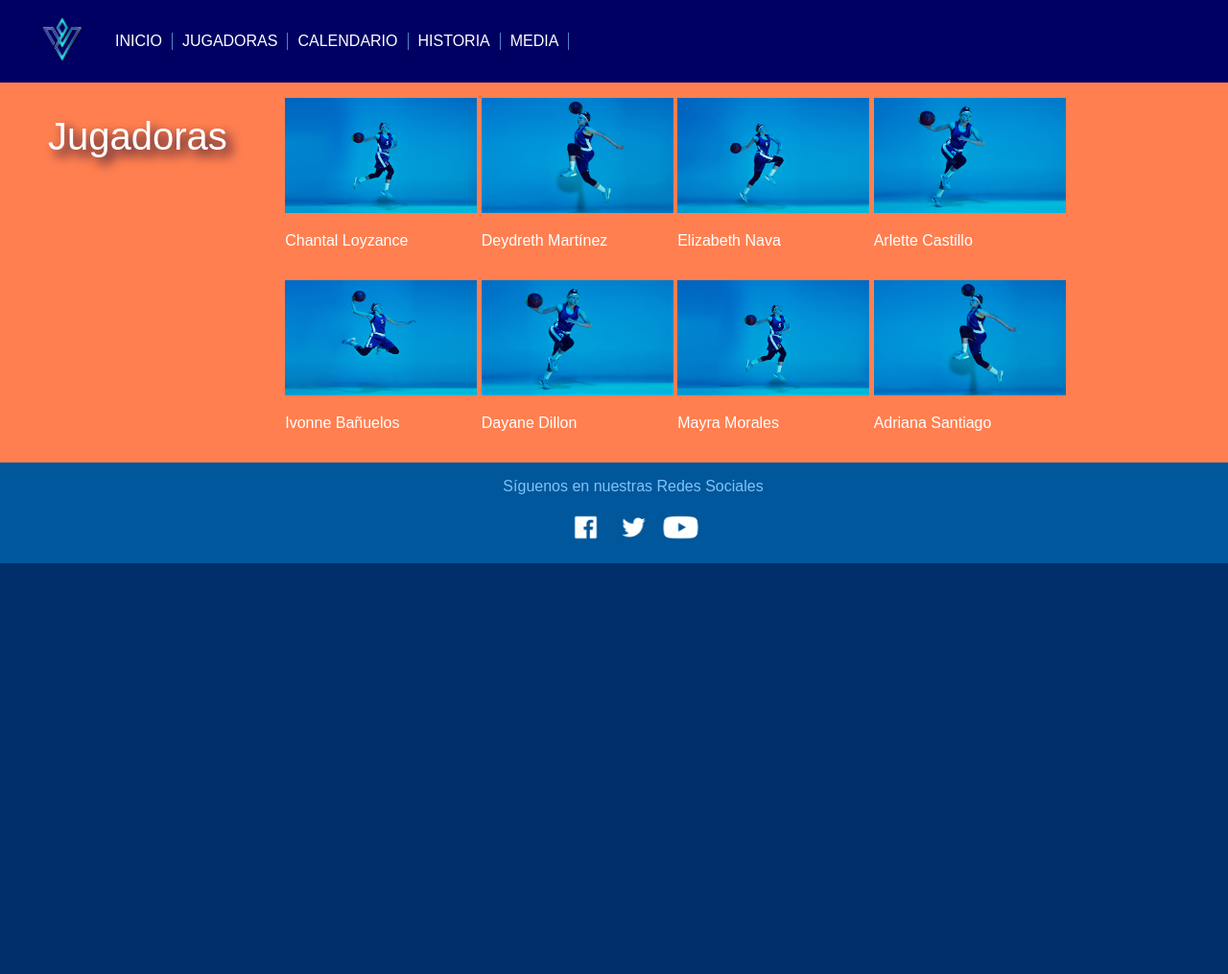
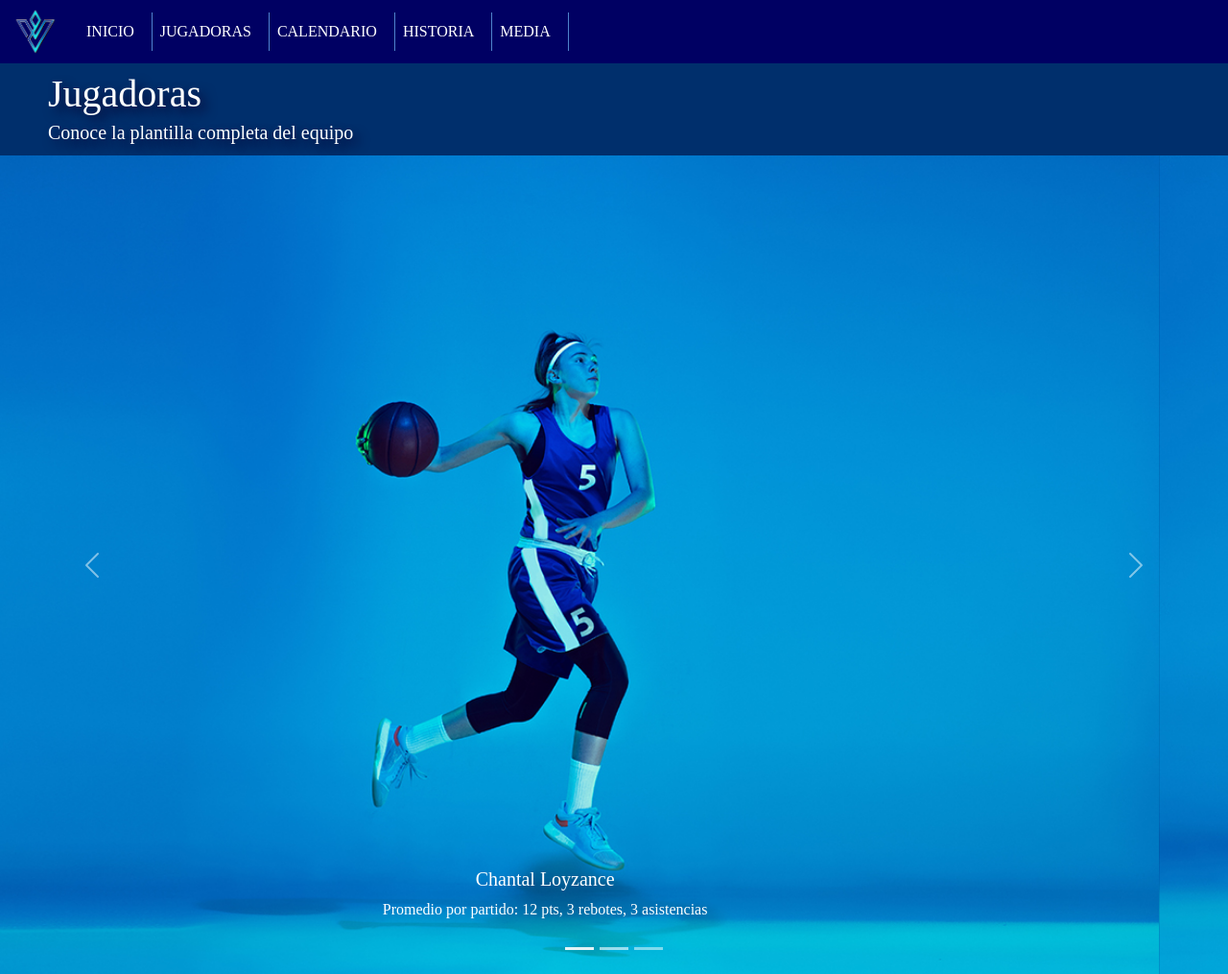
Before and after one commit to Galdiyu/coder-valkirias, a plain HTML site: page pages/jugadoras.html in a window 1280 px wide. Shown: the top 1015 px of the page at 96% size. Before the commit the page ends 800 px from the top, so only its background shows below. Drawn offline with nearby package versions, Linux system fonts and the light colour scheme; a web font is replaced by a local one.

Commit message:
Update jugadoras.html

```diff
--- a/pages/jugadoras.html
+++ b/pages/jugadoras.html
@@ -4,83 +4,159 @@
         <meta charset="UTF-8">
         <meta http-equiv="X-UA-Compatible" content="IE=edge">
         <meta name="viewport" content="width=device-width, initial-scale=1.0">
-        <title>Jugadoras</title>
+
+        <!-- Meta Tags-->
+        <meta name="keywords" content="Valkirias, basketaball, femenino, equipo, plantilla, jugadoras, liga BJ, promedios">
+        <meta name="description" content="Sitio Oficial Valkirias, Jugadoras: conoce a la plantilla competa del equipo, promedios por juego, puntos, asistencias y rebotes">
+
+        <!--Favicon-->
+        <link rel="shortcut icon" href="../img/v-logo-favicon.png" >
 
         <!--Google fonts!-->
         <link rel="preconnect" href="https://fonts.googleapis.com">
         <link rel="preconnect" href="https://fonts.gstatic.com" crossorigin>
         <link href="https://fonts.googleapis.com/css2?family=Georama:ital,wght@0,100;0,200;0,300;0,400;0,500;0,600;0,700;0,800;0,900;1,100;1,200;1,300;1,400;1,500;1,600;1,700;1,800;1,900&display=swap" rel="stylesheet">
 
+        <!--Estilos Bootstrap-->
+        <link href="https://cdn.jsdelivr.net/npm/bootstrap@5.1.3/dist/css/bootstrap.min.css" rel="stylesheet" integrity="sha384-1BmE4kWBq78iYhFldvKuhfTAU6auU8tT94WrHftjDbrCEXSU1oBoqyl2QvZ6jIW3" crossorigin="anonymous">
+
         <!--Mis estilos css-->
         <link rel="stylesheet" href="../css/mainflex.css">
+
+        <!--Title-->
+        <title>Jugadoras / Valkirias </title>
+
     </head>
 
 <body>
-    <div class="grid-container">
 
-        <!-- Mi menú de navegación -->
-        <div class="header">
-            <ul class="list-nav">
+    <header>
+        <!--Menú de navegación Bootstrap-->
+        <nav class="navbar navbar-expand-md header">
+            <div class="container-fluid">
                 <div id="logo">
                 <a href="../index.html"> <img src="../img/V-logo-03.png" alt="Logo Valkirias" width="50px"></a>
                 </div>
-                <li> <a href="../index.html"> INICIO</a> </li>
-                <li> <a href="jugadoras.html"> JUGADORAS</a> </li>
-                <li> <a href="calendario.html"> CALENDARIO</a> </li>
-                <li> <a href="historia.html"> HISTORIA</a> </li>
-                <li> <a href="media.html"> MEDIA</a> </li>
-            </ul>
+                <button class="navbar-toggler" type="button" data-bs-toggle="collapse" data-bs-target="#navbarTogglerDemo2" aria-controls="navbarTogglerDemo2" aria-expanded="false" aria-label="Toggle navigation">
+                <span class="navbar-toggler-icon"></span>
+                </button>
+                <div class="collapse navbar-collapse show" id="navbarTogglerDemo2">
+                    <ul class="menu-hamburguesa navbar-nav me-auto mb-2 mb-xl-0 list">
+                        <li class="nav-item">
+                        <a class="nav-link active" aria-current="page" href="../index.html"> INICIO</a>
+                        </li>
+                        <li class="nav-item">
+                        <a class="nav-link" href="jugadoras.html"> JUGADORAS</a>
+                        </li>
+                        <li class="nav-item">
+                        <a class="nav-link" href="calendario.html"> CALENDARIO</a>
+                        </li>
+                        <li class="nav-item">
+                        <a class="nav-link" href="historia.html"> HISTORIA</a>
+                        </li>
+                        <li class="nav-item">
+                        <a class="nav-link" href="media.html"> MEDIA</a>
+                        </li>
+                    </ul>
+                </div>
+            </div>
+         </nav>
+    </header>
+
+    <main class="margin-space">
+        <p class="texto-display-segundo">Jugadoras</p>
+        <p class="texto-display-tercero"> Conoce la plantilla completa del equipo</p>
+
+        <!-- Carrousel Bootstrap -->
+        <div id="carouselWithCaptions" class="carousel slide" data-bs-ride="carousel">
+            <ol class="carousel-indicators">
+              <li data-bs-target="#carouselWithCaptions" data-bs-slide-to="0" class="active"></li>
+              <li data-bs-target="#carouselWithCaptions" data-bs-slide-to="1"></li>
+              <li data-bs-target="#carouselWithCaptions" data-bs-slide-to="2"></li>
+            </ol>
+            <div class="carousel-inner">
+              <div class="carousel-item active">
+                <img src="../img/shutterstock_1790364170.jpg" class="d-block w-100" alt="foto Chantal Loyzance">
+                <div class="carousel-caption d-none d-sm-block">
+                  <h5>Chantal Loyzance</h5>
+                  <p>Promedio por partido: 12 pts, 3 rebotes, 3 asistencias</p>
+                </div>
+              </div>
+              <div class="carousel-item">
+                <img src="../img/shutterstock_1790364098.jpg" class="d-block w-100" alt="foto Arlette Castillo">
+                <div class="carousel-caption d-none d-sm-block">
+                  <h5>Arlette Castillo</h5>
+                  <p>Promedio por partido: 6 pts, 7 rebotes, 6 asistencias</p>
+                </div>
+              </div>
+              <div class="carousel-item">
+                <img src="../img/shutterstock_1790364122.jpg" class="d-block w-100" alt="foto Deydreth Martínez">
+                <div class="carousel-caption d-none d-sm-block">
+                  <h5>Deydreth Martínez</h5>
+                  <p>Promedio por partido: 10 pts, 5 rebotes, 3 asistencias</p>
+                </div>
+              </div>
+            </div>
+            <a class="carousel-control-prev" href="#carouselWithCaptions" role="button" data-bs-slide="prev">
+              <span class="carousel-control-prev-icon" aria-hidden="true"></span>
+              <span class="visually-hidden">Previous</span>
+            </a>
+            <a class="carousel-control-next" href="#carouselWithCaptions" role="button" data-bs-slide="next">
+              <span class="carousel-control-next-icon" aria-hidden="true"></span>
+              <span class="visually-hidden">Next</span>
+            </a>
         </div>
 
-        <p class="texto-display-segundo">Jugadoras</p>
 
-        <div>
+        <div class="margin-space" >
             <ul>
                 <li>
-                    <img src="../img/shutterstock_1790364170.jpg"  class=jugadora-a width="200" height="120" alt="">
+                    <img src="../img/shutterstock_1790364170.jpg"  class=jugadora-a width="200" height="120" alt="foto de Chantal Loyzance">
                     <p class="nombres">Chantal Loyzance</p>
                 </li>
 
                 <li>
-                    <img src="../img/shutterstock_1790364122.jpg" class=jugadora-a width="200" height="120"  alt="">
+                    <img src="../img/shutterstock_1790364122.jpg" class=jugadora-a width="200" height="120"  alt="foto de Deydreth Martínez">
                     <p class="nombres">Deydreth Martínez</p>
                 </li>
 
                 <li>
-                    <img src="../img/shutterstock_1790364161.jpg" class=jugadora-a width="200" height="120"  alt="">
+                    <img src="../img/shutterstock_1790364161.jpg" class=jugadora-a width="200" height="120"  alt="foto de Elizabeth Nava">
                     <p class="nombres">Elizabeth Nava</p>
                 </li>
 
                 <li>
-                    <img src="../img/shutterstock_1790364098.jpg" class=jugadora-a width="200" height="120"  alt="">
+                    <img src="../img/shutterstock_1790364098.jpg" class=jugadora-a width="200" height="120"  alt="foto de Arlette Castillo">
                     <p class="nombres">Arlette Castillo</p>
                 </li>
             </ul>
 
             <ul>
                 <li>
-                    <img src="../img/shutterstock_1790364029.jpg" class=jugadora-a width="200" height="120"  alt="">
+                    <img src="../img/shutterstock_1790364029.jpg" class=jugadora-a width="200" height="120"  alt="foto de Ivonne Bañuelos">
                     <p class="nombres">Ivonne Bañuelos</p>
                 </li>
 
                 <li>
-                    <img src="../img/shutterstock_1790364098.jpg" class=jugadora-a width="200" height="120"  alt="">
+                    <img src="../img/shutterstock_1790364098.jpg" class=jugadora-a width="200" height="120"  alt="foto de Dayane Dillon">
                     <p class="nombres">Dayane Dillon</p>
                 </li>
 
                 <li>
-                    <img src="../img/shutterstock_1790364170.jpg" class=jugadora-a width="200" height="120" alt="">
+                    <img src="../img/shutterstock_1790364170.jpg" class=jugadora-a width="200" height="120" alt="foto de >Mayra Morales">
                     <p class="nombres">Mayra Morales</p>
                 </li>
 
                 <li>
-                    <img src="../img/shutterstock_1790364122.jpg" class=jugadora-a width="200" height="120"  alt="">
+                    <img src="../img/shutterstock_1790364122.jpg" class=jugadora-a width="200" height="120"  alt="foto de Adriana Santiago">
                     <p class="nombres">Adriana Santiago</p>
                 </li>
             </ul>
         </div>
+    </main>
 
-        <!-- Mi footer -->
+    <!-- Mi footer -->
+    <footer>
         <div class="footer">
             <ul>
                 <p>Síguenos en nuestras Redes Sociales</p>
@@ -95,6 +171,11 @@
                 </li>
             </ul>
         </div>
-</div>
+    </footer>
+
+    <!-- Link Script para JS -->
+    <script src="https://cdn.jsdelivr.net/npm/@popperjs/core@2.10.2/dist/umd/popper.min.js" integrity="sha384-7+zCNj/IqJ95wo16oMtfsKbZ9ccEh31eOz1HGyDuCQ6wgnyJNSYdrPa03rtR1zdB" crossorigin="anonymous"></script>
+    <script src="https://cdn.jsdelivr.net/npm/bootstrap@5.1.3/dist/js/bootstrap.min.js" integrity="sha384-QJHtvGhmr9XOIpI6YVutG+2QOK9T+ZnN4kzFN1RtK3zEFEIsxhlmWl5/YESvpZ13" crossorigin="anonymous"></script>
+
 </body>
 </html>
```
